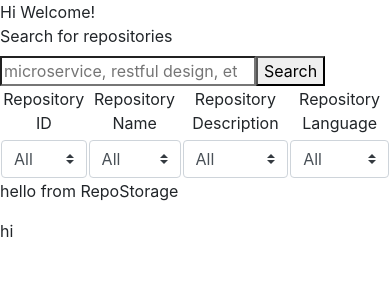
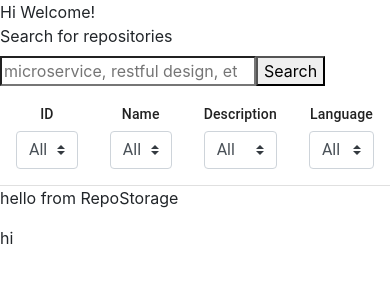
Before and after one commit to shavonnedenise/github-search-app, a React (Create React App) app: page / in a window 390 px wide. Shown: the top 300 px of the page. Built offline with nearby package versions, Linux system fonts and the light colour scheme.

Commit message:
Got table to a responsive point that I am happy with, well that I am ok with

```diff
--- a/package.json
+++ b/package.json
@@ -3,6 +3,7 @@
   "version": "0.1.0",
   "private": true,
   "dependencies": {
+    "@material-ui/core": "^4.11.3",
     "@testing-library/jest-dom": "^5.11.9",
     "@testing-library/react": "^11.2.5",
     "@testing-library/user-event": "^12.8.1",
--- a/src/components/RepoStorage.js
+++ b/src/components/RepoStorage.js
@@ -9,7 +9,7 @@ const RepoStorage = ({ repos }) => {
      const columns = useMemo(
           () => [
                {
-                    Header: "Repository ID",
+                    Header: "ID",
                     accessor: "id",
                     Cell: (repos) => {
                          return (
@@ -20,19 +20,19 @@ const RepoStorage = ({ repos }) => {
                     filter: 'equals'
                },
                {
-                    Header: "Repository Name",
+                    Header: "Name",
                     accessor: "name",
                     Filter: SelectColumnFilter,
                     filter: 'equals'
                },
                {
-                    Header: "Repository Description",
+                    Header: "Description",
                     accessor: "description",
                     Filter: SelectColumnFilter,
                     filter: 'equals'
                     },
                {
-                    Header: "Repository Language",
+                    Header: "Language",
                     accessor: "language",
                     Filter: SelectColumnFilter,
                     filter: 'equals'
--- a/src/components/RepoTable.js
+++ b/src/components/RepoTable.js
@@ -1,5 +1,10 @@
 import React from "react"
 import { useTable, useSortBy, useFilters } from "react-table"
+import Table from '@material-ui/core/Table';
+import TableBody from '@material-ui/core/TableBody';
+import TableCell from '@material-ui/core/TableCell';
+import TableHead from '@material-ui/core/TableHead';
+import TableRow from '@material-ui/core/TableRow';
 
 import {Filter, DefaultColumnFilter} from './Filters';
 
@@ -24,38 +29,44 @@ const RepoTable = ({ columns, data }) => {
      }
 
      return (
-          <table {...getTableProps()}>
-               <thead>
+          <Table {...getTableProps()}>
+               <colgroup>
+                    <col style={{width:'25%'}}/>
+                    <col style={{width:'25%'}}/>
+                    <col style={{width:'25%'}}/>
+                    <col style={{width:'25%'}}/>
+               </colgroup>
+               <TableHead>
                     {headerGroups.map(headerGroup => (
-                         <tr {...headerGroup.getHeaderGroupProps()}>
+                         <TableRow {...headerGroup.getHeaderGroupProps()}>
                               {headerGroup.headers.map(column => (
-                                   <td {...column.getHeaderProps()} align="center">
+                                   <TableCell {...column.getHeaderProps()} align="center">
                                         <div {...column.getSortByToggleProps()}>
                                              {column.render("Header")}
                                              {generateSortingIndicator(column)}
                                         </div>
                                         <Filter column={column} />
-                                   </td>
+                                   </TableCell>
                               ))}
-                         </tr>
+                         </TableRow>
                     ))}
-               </thead>
+               </TableHead>
 
-               <tbody {...getTableBodyProps()}>
+               <TableBody {...getTableBodyProps()}>
                     {rows.map(row => {
                          prepareRow(row)
                          return (
-                              <tr {...row.getRowProps()}>
+                              <TableRow {...row.getRowProps()}>
                                    {row.cells.map(cell => {
-                                        return <td {...cell.getCellProps()}>
+                                        return <TableCell {...cell.getCellProps()}>
                                              {cell.render("Cell")}
-                                        </td>
+                                        </TableCell>
                                    })}
-                              </tr>
+                              </TableRow>
                          )
                     })}
-               </tbody>
-          </table>
+               </TableBody>
+          </Table>
      )
 }
 
```
Also changed, not shown: 1 other file (tests, documents, lock files or other folders).
